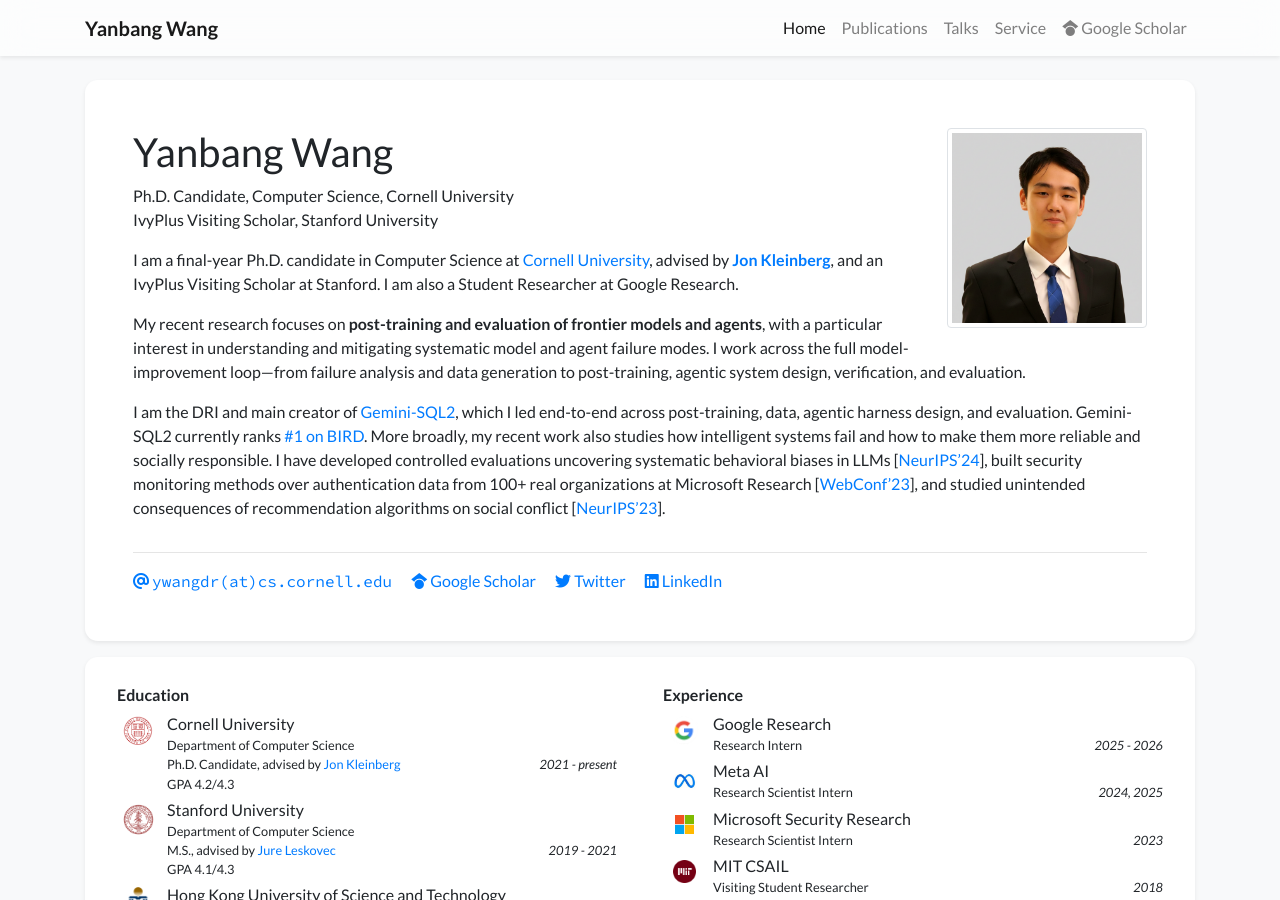
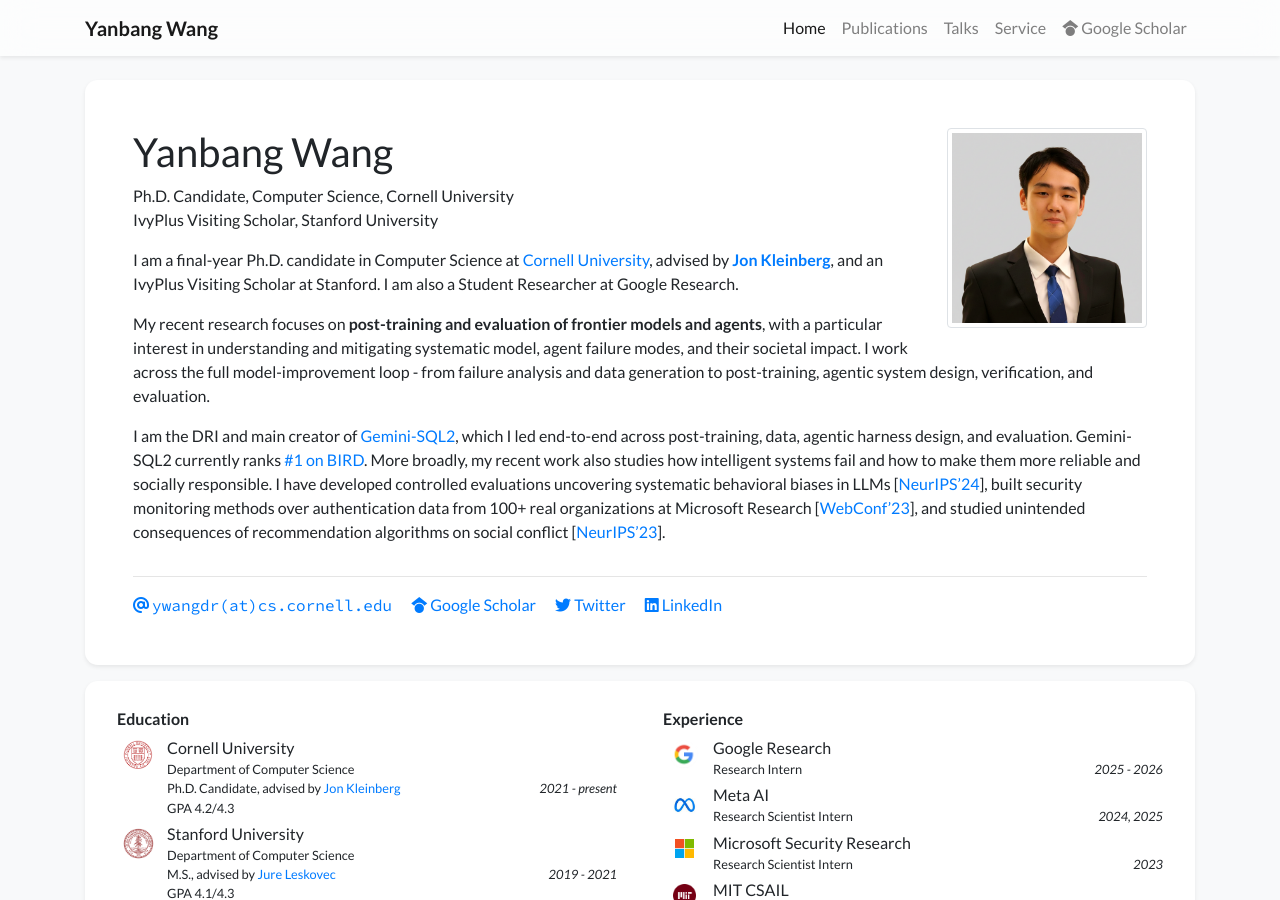
Before and after one commit to Abel0828/abel0828.github.io, a Jekyll site: the page built from index.html, in a window 1280 px wide and 900 px high. Built offline with Jekyll 4.4.1, drawn with Linux system fonts in a browser that asks for light colours; nearby versions of some CDN libraries; a style sheet for code colours, icons or effects is not loaded.

Commit message:
Refine research interests and model-improvement wording

```diff
--- a/_data/profile.yml
+++ b/_data/profile.yml
@@ -23,8 +23,8 @@ short_bio: >-
   </p>
   <p>
     My recent research focuses on <strong>post-training and evaluation of frontier models and agents</strong>,
-    with a particular interest in understanding and mitigating systematic model and agent failure modes.
-    I work across the full model-improvement loop&mdash;from failure analysis and data generation to
+    with a particular interest in understanding and mitigating systematic model, agent failure modes, and their societal impact.
+    I work across the full model-improvement loop - from failure analysis and data generation to
     post-training, agentic system design, verification, and evaluation.
   </p>
   <p>
```
